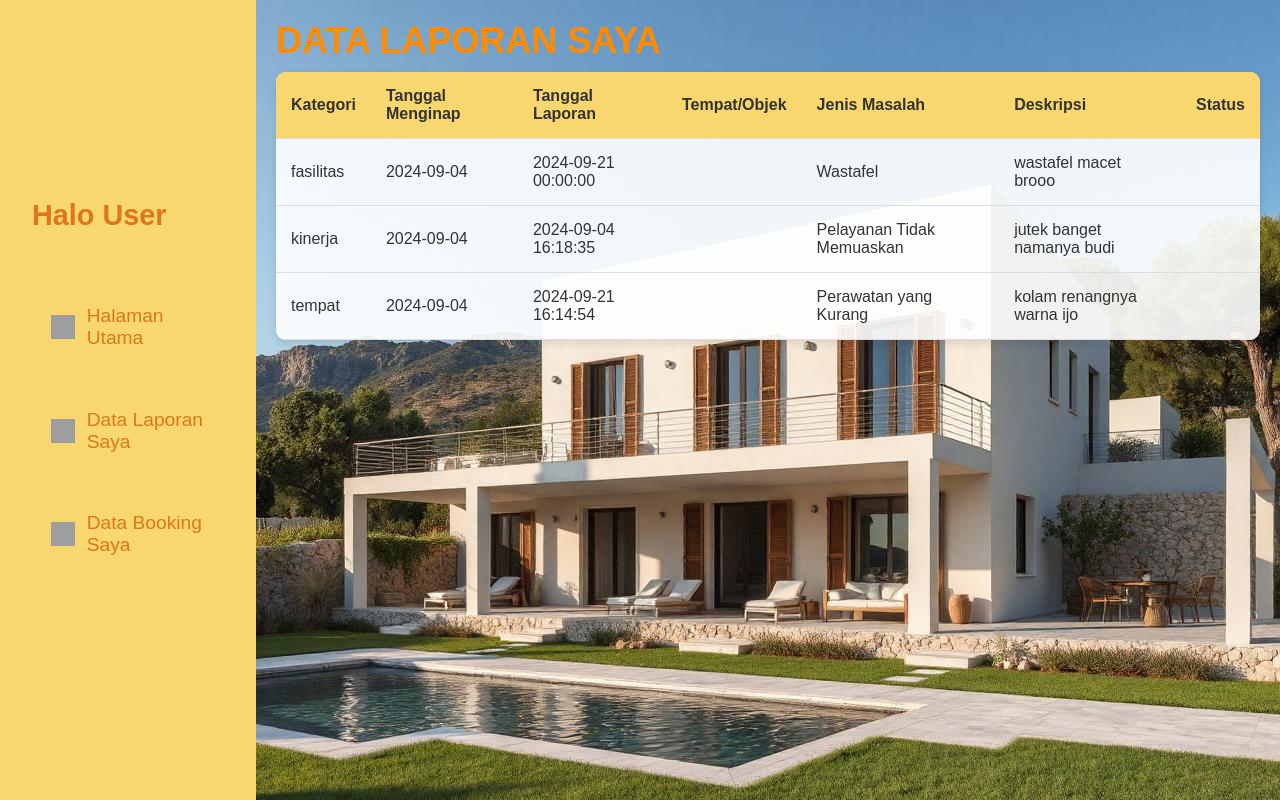
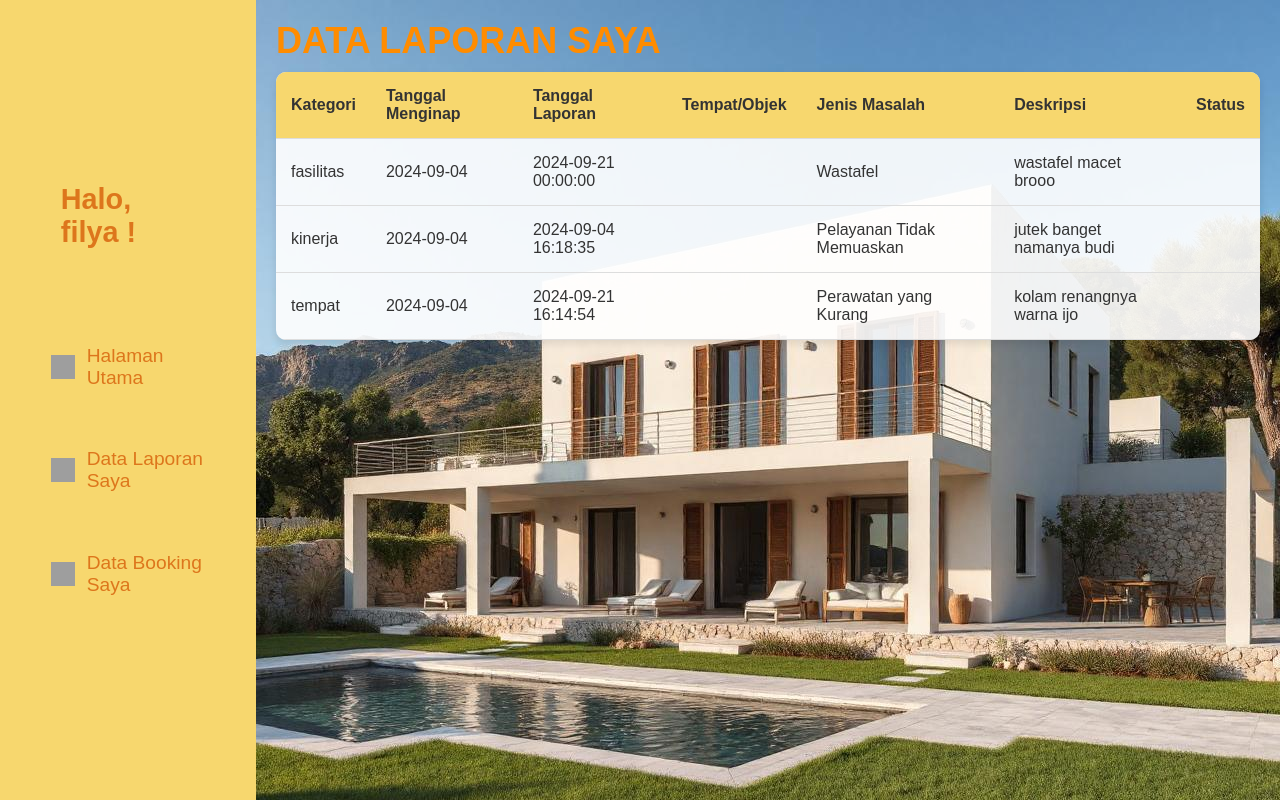
Before and after one commit to aefafifah/filya_suite, a PHP site: page /data_laporan.php in a window 1280 px wide. Run offline with PHP 8.4, Linux system fonts and the light colour scheme; a user stored in the database is signed in; data comes from the database, SQL or seed files in the repository; data that the repository does not hold is empty; grey boxes are pictures that could not be loaded.

Commit message:
perbaikan redirect page dari beberapa buttons

```diff
--- a/data_laporan.php
+++ b/data_laporan.php
@@ -5,6 +5,7 @@ $host = "localhost";
 $user = "root";
 $password = "";
 $db = "filya_suite";
+$nama = $_SESSION['nama'];
 
 $data = mysqli_connect($host, $user, $password, $db);
 
@@ -69,11 +70,12 @@ $data_tersedia = mysqli_num_rows($result) > 0;
         }
 
         /* Sidebar */
+        /* Sidebar */
         .sidebar {
-            background-color: var(--primary-color);
+            background-color: #f7d76e;
             width: 20%;
             padding: 2em;
-            color: var(--secondary-color);
+            color: #f07126;
             display: flex;
             flex-direction: column;
             justify-content: center;
@@ -81,11 +83,26 @@ $data_tersedia = mysqli_num_rows($result) > 0;
             height: 100vh;
         }
 
-        .sidebar h2, .user-greeting {
+        .sidebar h2 {
             font-size: 1.8em;
             margin-bottom: 2em;
             font-weight: bold;
-            color: var(--secondary-color);
+            color: #DD761C;
+        }
+
+        /* Tambahkan kelas khusus untuk "Halo User" yaitu menyamakan
+        baris dengan menu */
+        .user-greeting {
+            font-size: 1.8em;
+            font-weight: bold;
+            color: #DD761C;
+            padding: 0.8em 1em;
+            /* padding agar selaras dengan menu */
+            margin-bottom: 1.5em;
+            display: flex;
+            align-items: center;
+            justify-content: flex-start;
+            /* selaras dengan menu */
         }
 
         .menu-item {
@@ -94,23 +111,36 @@ $data_tersedia = mysqli_num_rows($result) > 0;
             margin-bottom: 1.5em;
             font-size: 1.2em;
             text-decoration: none;
-            color: var(--secondary-color);
+            color: #DD761C;
             position: relative;
             padding: 0.8em 1em;
             border-radius: 8px;
             transition: background-color 0.3s, color 0.3s;
         }
 
+        /*pemberian jarak antar menu ke simbol*/
         .menu-item img {
             margin-right: 0.6em;
+            /* Tambah jarak antara ikon dan teks */
             width: 24px;
             height: 24px;
         }
 
         .menu-item:hover {
             background-color: #FFFFFF;
-            color: var(--secondary-color);
+            color: #DD761C;
         }
+
+        .menu-item:hover::before {
+            content: '';
+            position: absolute;
+            left: -14px;
+            width: 8px;
+            height: 8px;
+            background-color: #FFFFFF;
+            border-radius: 50%;
+        }
+
 
         .content {
             flex: 1;
@@ -161,8 +191,8 @@ $data_tersedia = mysqli_num_rows($result) > 0;
 </head>
 <body>
     <div class="sidebar">
-            <h2> Halo User</h2>
-            <a href="#" class="menu-item">
+    <h2 class="user-greeting">Halo, <?php echo htmlspecialchars($nama); ?>!</h2>
+            <a href="userhome.php" class="menu-item">
                 <img src="https://img.icons8.com/material-outlined/24/000000/home--v2.png" alt="Home Icon" />
                 Halaman Utama
             </a>
@@ -203,7 +233,10 @@ $data_tersedia = mysqli_num_rows($result) > 0;
                 </table>
             <?php else: ?>
                 <div class="no-data">
-                    <p>Tidak ada laporan yang ditemukan untuk nomor telepon Anda.</p>
+                <p>Belum ada Pengaduan yang anda ajukan</p>
+                <p>Mengalami kendala atau merasa kurang puas dengan villa Filya Suite?<br>
+                Yuk ajukan pengaduan Anda di <a href="aduan.php">sini</a>, dan bantu kami dalam meningkatkan kualitas villa Filya Suite.<br>
+                Kami sangat menghargai setiap masukan dari Anda untuk terus menyempurnakan pengalaman Anda bersama kami.</p>
                 </div>
             <?php endif; ?>
         </div>
```
